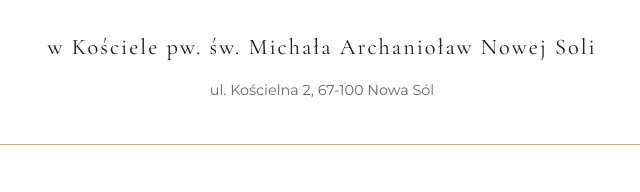
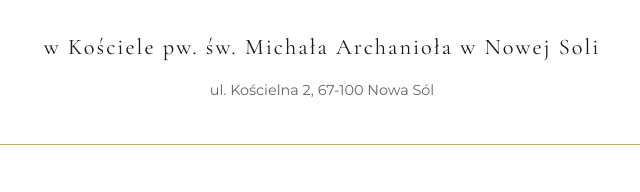
Before and after one commit to kali82/wesele, a plain HTML site: page index.html in a window 1280 px wide. Shown: the part 401-593 px from the top of the page, 318-958 px from the left. Drawn offline with nearby package versions, Linux system fonts and the light colour scheme.

Commit message:
fix: correct church name in wedding invitation

```diff
--- a/index.html
+++ b/index.html
@@ -394,7 +394,7 @@
               margin-bottom: 10px;
             "
           >
-            w Kościele pw. św. Michała Archanioław Nowej Soli
+            w Kościele pw. św. Michała Archanioła w Nowej Soli
           </h3>
           <!-- <p
             style="
```
